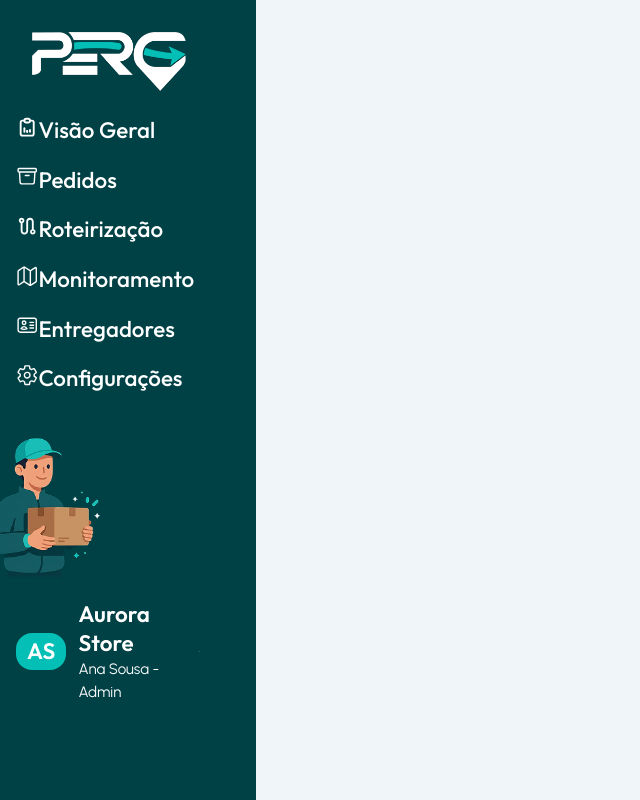
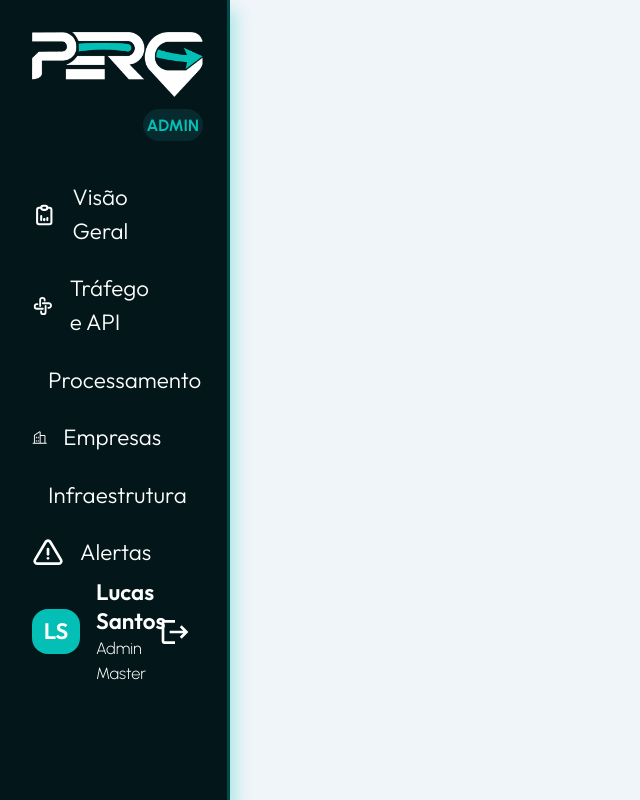
Before and after one commit to PERG-Gestao-de-Logistica/PERG-Front, a Next.js app in the folder perg/: page / in a window 1280 px wide. Shown: the whole page, without its empty margins (0-640 px from the left). Built offline with nearby package versions, Linux system fonts and the light colour scheme.

Commit message:
:construction: progress(menus): estruturação e estilização dos menus admin e empresa

```diff
--- a/perg/src/components/menuAdmin/menuAdmin.module.css
+++ b/perg/src/components/menuAdmin/menuAdmin.module.css
@@ -0,0 +1,119 @@
+.menuEmpresa {
+  background-color: var(--cor-primaria-escura);
+  max-width: 18vw;
+  height: 100vh;
+  box-shadow: 5px 10px 15px rgba(3, 191, 181, 0.3);
+  border-right: 3px solid rgba(3, 191, 181, 0.3);
+   display: flex;
+  flex-direction: column;
+}
+
+.logo {
+  max-width: 75%;
+  height: auto;
+  margin: var(--espacamento-xl) var(--espacamento-xl) var(--espacamento-xs);
+}
+
+.admin {
+  display: flex;
+  width: 75%;
+  justify-content: flex-end;
+  margin: 0 var(--espacamento-xl) var(--espacamento-xl);
+}
+
+.admin p {
+  border-radius: var(--raio-padrao);
+  background-color: var(--cor-primaria-secundaria);
+  color: var(--cor-verde-destaque);
+  font-weight: var(--peso-negrito);
+  padding: var(--espacamento-xs);
+  width: 35%;
+  display: flex;
+  justify-content: center;
+}
+
+.navegacao {
+  width: 100%;
+}
+
+.lista {
+  width: 85%;
+  display: flex;
+  flex-direction: column;
+  list-style: none;
+  gap: var(--espacamento-sm);
+}
+
+.item {
+  width: 100%;
+  color: var(--cor-texto-branco);
+  font-family: var(--fonte-titulo);
+  font-size: var(--tamanho-titulo-secao);
+  font-weight: var(--peso-light);
+  display: flex;
+  align-items: center;
+  gap: var(--espacamento-md);
+  padding: var(--espacamento-sm) var(--espacamento-xl);
+}
+
+.item:hover {
+  color: var(--cor-primaria-verde-escuro);
+  border-radius: 0 var(--raio-padrao) var(--raio-padrao) 0;
+  background-color: var(--cor-verde-hover);
+}
+
+.item:focus-visible {
+  outline: 3px solid var(--cor-verde-destaque);
+  outline-offset: 3px;
+}
+
+.imgEntregador {
+  max-width: 40%;
+  margin-top: 3vh;
+  margin-bottom: 3vh;
+}
+
+.perfil {
+  width: 100%;
+  color: var(--cor-texto-branco);
+  display: grid;
+  grid-template-columns: 4rem minmax(0, 1fr) auto;
+  align-items: center;
+  padding: 0 var(--espacamento-xl);
+}
+
+.iniciais:global(h3),
+:global(h3).iniciais {
+  color: var(--cor-texto-branco);
+  background-color: var(--cor-verde-destaque);
+  width: 75%;
+  border-radius: var(--raio-padrao);
+  display: flex;
+  justify-content: center;
+  padding: var(--espacamento-sm);
+}
+
+.nomeEmpresa {
+  color: var(--cor-texto-branco);
+}
+
+.nomeUsuario {
+  color: var(--cor-texto-branco);
+  font-family: var(--fonte-texto);
+  font-weight: var(--peso-light);
+}
+
+.botaoLogout {
+  display: flex;
+  align-items: center;
+  justify-content: center;
+
+  padding: var(--espacamento-xs);
+  border: none;
+  background: transparent;
+  color: var(--cor-texto-branco);
+}
+
+.botaoLogout:hover {
+  color: var(--cor-verde-destaque);
+}
--- a/perg/src/components/menuAdmin/menuAdmin.tsx
+++ b/perg/src/components/menuAdmin/menuAdmin.tsx
@@ -0,0 +1,98 @@
+import Link from "next/link";
+import { useRouter } from "next/router";
+import { TbClipboardData, TbDatabaseCog, TbAlertTriangle, TbApiApp} from "react-icons/tb";
+import { SiDatabricks } from "react-icons/si";
+import { MdLogout } from "react-icons/md";
+import { PiBuildings } from "react-icons/pi";
+import styles from "./menuAdmin.module.css";
+
+const itensMenu = [
+  {
+    nome: "Visão Geral",
+    rota: "/visao-geral",
+    icone: TbClipboardData,
+  },
+  {
+    nome: "Tráfego e API",
+    rota: "/trafegoAPI",
+    icone: TbApiApp,
+  },
+  {
+    nome: "Processamento",
+    rota: "/processamento",
+    icone: SiDatabricks,
+  },
+  {
+    nome: "Empresas",
+    rota: "/empresas",
+    icone: PiBuildings,
+  },
+  {
+    nome: "Infraestrutura",
+    rota: "/infraestrutura",
+    icone: TbDatabaseCog,
+  },
+  {
+    nome: "Alertas",
+    rota: "/Alertas",
+    icone: TbAlertTriangle,
+  },
+];
+
+export default function MenuAdmin() {
+  const router = useRouter();
+
+  return (
+    <aside className={styles.menuEmpresa} aria-label="Menu principal">
+      <div className={styles.logoAdmin}>
+        <img
+          className={styles.logo}
+          src="/assets/logos/logoBranca.png"
+          alt="Logo do Perg"
+        />
+        <div className={styles.admin}>
+          <p>ADMIN</p>
+        </div>
+      </div>
+
+      <nav className={styles.navegacao} aria-label="Navegação principal">
+        <ul className={styles.lista}>
+          {itensMenu.map((item) => {
+            const ativo = router.pathname === item.rota;
+            const Icone = item.icone;
+
+            return (
+              <li key={item.rota}>
+                <Link
+                  href={item.rota}
+                  className={`${styles.item} ${ativo ? styles.itemAtivo : ""}`}
+                  aria-current={ativo ? "page" : undefined}
+                >
+                  <Icone aria-hidden="true" size={32} />
+                  <span>{item.nome}</span>
+                </Link>
+              </li>
+            );
+          })}
+        </ul>
+      </nav>
+
+      <footer className={styles.perfil}>
+        <h3 className={styles.iniciais}>LS</h3>
+
+        <div className={styles.infoUsuario}>
+          <h3 className={styles.nomeEmpresa}>Lucas Santos</h3>
+          <p className={styles.nomeUsuario}>Admin Master</p>
+        </div>
+
+        <button
+          type="button"
+          className={styles.botaoLogout}
+          aria-label="Sair da conta"
+        >
+          <MdLogout size={32} />
+        </button>
+      </footer>
+    </aside>
+  );
+}
--- a/perg/src/components/menuEmpresa/menuEmpresa.module.css
+++ b/perg/src/components/menuEmpresa/menuEmpresa.module.css
@@ -1,73 +1,77 @@
 .menuEmpresa {
   background-color: var(--cor-primaria-verde-escuro);
-  max-width: 20vw;
-  min-height: 100vh;
+  max-width: 18vw;
+   height: 100vh;
 }
 
 .logo {
-  width: 12vw;
+  max-width: 75%;
+  height: auto;
   margin: var(--espacamento-xl);
-  margin-bottom: 2vh;
 }
 
 .navegacao {
-  margin-bottom: 3vh;
+  width: 100%;
 }
 
 .lista {
+  width: 85%;
   display: flex;
   flex-direction: column;
   list-style: none;
-  gap: var(--espacamento-md);
+  gap: var(--espacamento-sm);
 }
 
 .item {
+  width: 100%;
   color: var(--cor-texto-branco);
   font-family: var(--fonte-titulo);
   font-size: var(--tamanho-titulo-secao);
-  font-weight: 200;
-  margin-left: 0;
-  width: 18vw;
-  padding: var(--espacamento-md);
+  font-weight: var(--peso-light);
+  display: flex;
+  align-items: center;
+  gap: var(--espacamento-md);
+  padding:  var(--espacamento-sm) var(--espacamento-xl);
 }
 
 .item:hover {
-  width: 25vw;
   color: var(--cor-primaria-verde-escuro);
-  border-top-right-radius: var(--raio-padrao);
-  border-bottom-right-radius: var(--raio-padrao);
+  border-radius: 0 var(--raio-padrao) var(--raio-padrao) 0;
   background-color: var(--cor-verde-destaque);
 }
 
+.item:focus-visible {
+  outline: 3px solid var(--cor-verde-hover);
+  outline-offset: 3px;
+}
+
 .imgEntregador {
-  width: 8vw;
-  margin-top: 2vh;
-  margin-bottom: 2vh;
+  max-width: 40%;
+  margin-top: 3vh;
+  margin-bottom: 3vh;
 
 }
 
 .perfil {
+  width: 100%;
   color: var(--cor-texto-branco);
   display: grid;
-  grid-template-columns: 0.5fr 1fr 0.5fr;
-  gap: 5px;
+  grid-template-columns: 4rem minmax(0, 1fr) auto;
   align-items: center;
-  padding-left: var(--espacamento-md);
+  padding: 0 var(--espacamento-xl) 0 var(--espacamento-xl);
 }
 
-.iniciais {
+.iniciais:global(h3),
+:global(h3).iniciais {
   color: var(--cor-texto-branco);
   background-color: var(--cor-verde-destaque);
-  width: 50px;
+  width: 75%;
   border-radius: var(--raio-padrao);
   display: flex;
   justify-content: center;
-  padding: var(--espacamento-xs);
+  padding: var(--espacamento-sm);
 }
 
-.infoUsuario {
-  color: var(--cor-texto-branco);
-}
 
 .nomeEmpresa {
   color: var(--cor-texto-branco);
@@ -76,5 +80,20 @@
 .nomeUsuario {
   color: var(--cor-texto-branco);
   font-family: var(--fonte-texto);
-  font-weight: var(--peso-regular);
+  font-weight: var(--peso-light);
 }
+
+.botaoLogout{
+  display: flex;
+  align-items: center;
+  justify-content: center;
+
+  padding: var(--espacamento-xs);
+  border: none;
+  background: transparent;
+  color: var(--cor-texto-branco);
+}
+
+.botaoLogout:hover {
+  color: var(--cor-verde-destaque);
+}
--- a/perg/src/components/menuEmpresa/menuEmpresa.tsx
+++ b/perg/src/components/menuEmpresa/menuEmpresa.tsx
@@ -1,71 +1,100 @@
+import Link from "next/link";
+import { useRouter } from "next/router";
 import { TbClipboardData } from "react-icons/tb";
-import { HiOutlineArchiveBox } from "react-icons/hi2";
-import { MdOutlineRoute } from "react-icons/md";
-import { IoMapOutline } from "react-icons/io5";
-import { HiOutlineIdentification } from "react-icons/hi2";
-import { IoSettingsOutline } from "react-icons/io5";
-import { MdLogout } from "react-icons/md";
-import styles from "../menuEmpresa/menuEmpresa.module.css";
+import { HiOutlineArchiveBox, HiOutlineIdentification } from "react-icons/hi2";
+import { MdOutlineRoute, MdLogout } from "react-icons/md";
+import { IoMapOutline, IoSettingsOutline } from "react-icons/io5";
+import styles from "./menuEmpresa.module.css";
+
+const itensMenu = [
+  {
+    nome: "Visão Geral",
+    rota: "/visao-geral",
+    icone: TbClipboardData,
+  },
+  {
+    nome: "Pedidos",
+    rota: "/pedidos",
+    icone: HiOutlineArchiveBox,
+  },
+  {
+    nome: "Roteirização",
+    rota: "/roteirizacao",
+    icone: MdOutlineRoute,
+  },
+  {
+    nome: "Monitoramento",
+    rota: "/monitoramento",
+    icone: IoMapOutline,
+  },
+  {
+    nome: "Entregadores",
+    rota: "/entregadores",
+    icone: HiOutlineIdentification,
+  },
+  {
+    nome: "Configurações",
+    rota: "/configuracoes",
+    icone: IoSettingsOutline,
+  },
+];
 
 export default function MenuEmpresa() {
+  const router = useRouter();
+
   return (
-    <aside className={styles.menuEmpresa}>
-      <img className={styles.logo} src="/assets/logos/logoBranca.png" alt="" />
-      <section className={styles.menuNavegacao}>
-        <nav className={styles.navegacao}>
-          <ul className={styles.lista}>
-            <li className={styles.topico}>
-              <a href="" className={styles.item}>
-                <TbClipboardData />
-                Visão Geral
-              </a>
-            </li>
-            <li>
-              <a href="" className={styles.item}>
-                <HiOutlineArchiveBox />
-                Pedidos
-              </a>
-            </li>
-            <li>
-              <a href="" className={styles.item}>
-                <MdOutlineRoute />
-                Roteirização
-              </a>
-            </li>
-            <li>
-              <a href="" className={styles.item}>
-                <IoMapOutline />
-                Monitoramento
-              </a>
-            </li>
-            <li>
-              <a href="" className={styles.item}>
-                <HiOutlineIdentification />
-                Entregadores
-              </a>
-            </li>
-            <li>
-              <a href="" className={styles.item}>
-                <IoSettingsOutline />
-                Configurações
-              </a>
-            </li>
-          </ul>
-        </nav>
-      </section>
+    <aside className={styles.menuEmpresa} aria-label="Menu principal">
+      <img
+        className={styles.logo}
+        src="/assets/logos/logoBranca.png"
+        alt="Logo do Perg"
+      />
+
+      <nav className={styles.navegacao} aria-label="Navegação principal">
+        <ul className={styles.lista}>
+          {itensMenu.map((item) => {
+            const ativo = router.pathname === item.rota;
+            const Icone = item.icone;
+
+            return (
+              <li key={item.rota}>
+                <Link
+                  href={item.rota}
+                  className={`${styles.item} ${ativo ? styles.itemAtivo : ""}`}
+                  aria-current={ativo ? "page" : undefined}
+                >
+                  <Icone aria-hidden="true" size={32} />
+                  <span>{item.nome}</span>
+                </Link>
+              </li>
+            );
+          })}
+        </ul>
+      </nav>
+
       <img
         className={styles.imgEntregador}
         src="/assets/images/entregadorMenu.png"
         alt=""
+        aria-hidden="true"
       />
-      <section className={styles.perfil}>
+
+      <footer className={styles.perfil}>
         <h3 className={styles.iniciais}>AS</h3>
+
         <div className={styles.infoUsuario}>
           <h3 className={styles.nomeEmpresa}>Aurora Store</h3>
-          <h4 className={styles.nomeUsuario}>Ana Sousa - Admin</h4>
+          <p className={styles.nomeUsuario}>Ana Sousa - Admin</p>
         </div>
-        <MdLogout size={1} />
-      </section>
+
+        <button
+          type="button"
+          className={styles.botaoLogout}
+          aria-label="Sair da conta"
+        >
+          <MdLogout size={32}/>
+        </button>
+      </footer>
     </aside>
   );
 }
--- a/perg/src/pages/_app.tsx
+++ b/perg/src/pages/_app.tsx
@@ -6,7 +6,7 @@ import { Outfit, Urbanist } from "next/font/google";
 
 const outfit = Outfit({
   variable: "--fonte-titulo",
-  weight: ["500", "600", "700"],
+  weight: ["300","400", "500", "600", "700"],
   subsets: ["latin"],
   display: "swap",
 });
--- a/perg/src/pages/globals.css
+++ b/perg/src/pages/globals.css
@@ -34,12 +34,13 @@ body {
 -- CORES E IDENTIDADE VISUAL --
 ------------------------------- */
   --cor-primaria-verde-escuro: #004146;
-  --cor-primaria-escura: #021A1D;
+  --cor-primaria-escura: #03171A;
   --cor-primaria-profunda: #11292C;
   --cor-primaria-secundaria: #062A2E;
 
   --cor-secundaria-verde: #018076;
   --cor-verde-destaque: #03BFB5;
+   --cor-verde-hover: #9BD0CD;
 
   --cor-fundo-claro: #EFF5F9;
   --cor-superficie-branca: #FFFFFF;
@@ -114,6 +115,7 @@ body {
 /* ---------------------
 -- TIPOGRAFIA — PESOS --
 ------------------------ */
+  --peso-light: 300;
   --peso-regular: 400;
   --peso-medio: 500;
   --peso-semi-negrito: 600;
--- a/perg/src/pages/index.tsx
+++ b/perg/src/pages/index.tsx
@@ -1,9 +1,10 @@
+import MenuAdmin from "../components/menuAdmin/menuAdmin";
 import MenuEmpresa from "../components/menuEmpresa/menuEmpresa";
 
 export default function Home() {
   return (
     <>
-      <MenuEmpresa />
+    <MenuAdmin />
     </>
   );
 }
```
